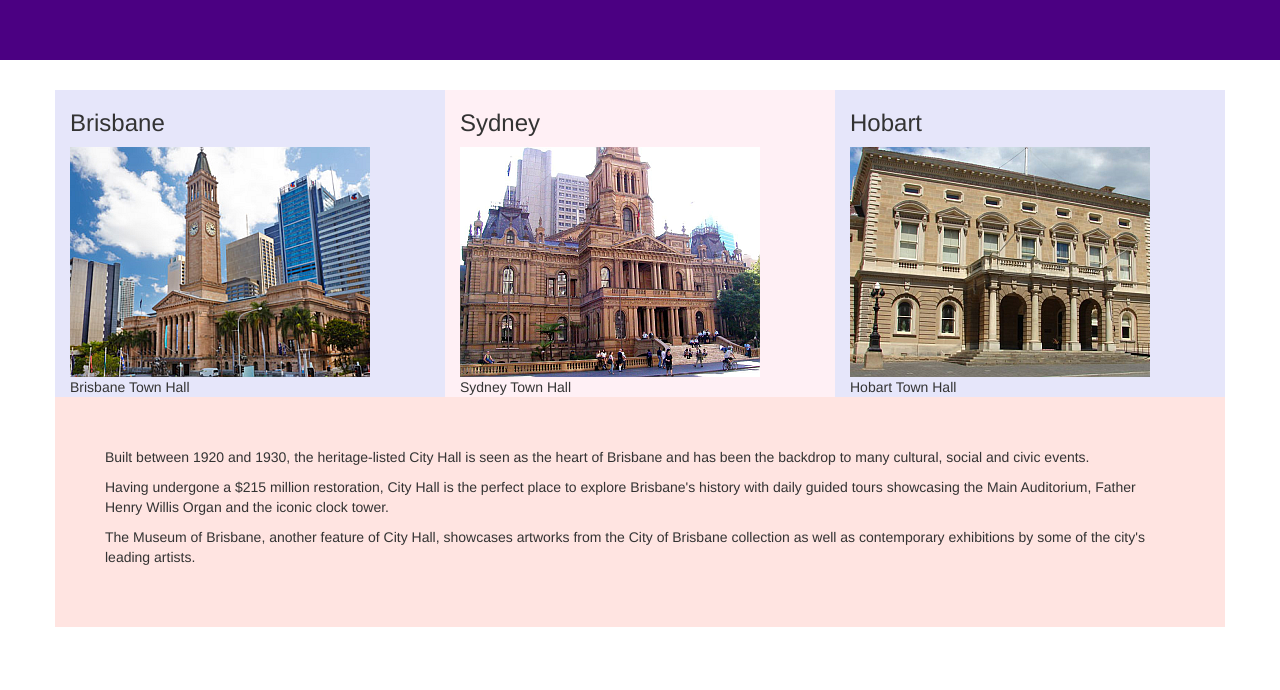
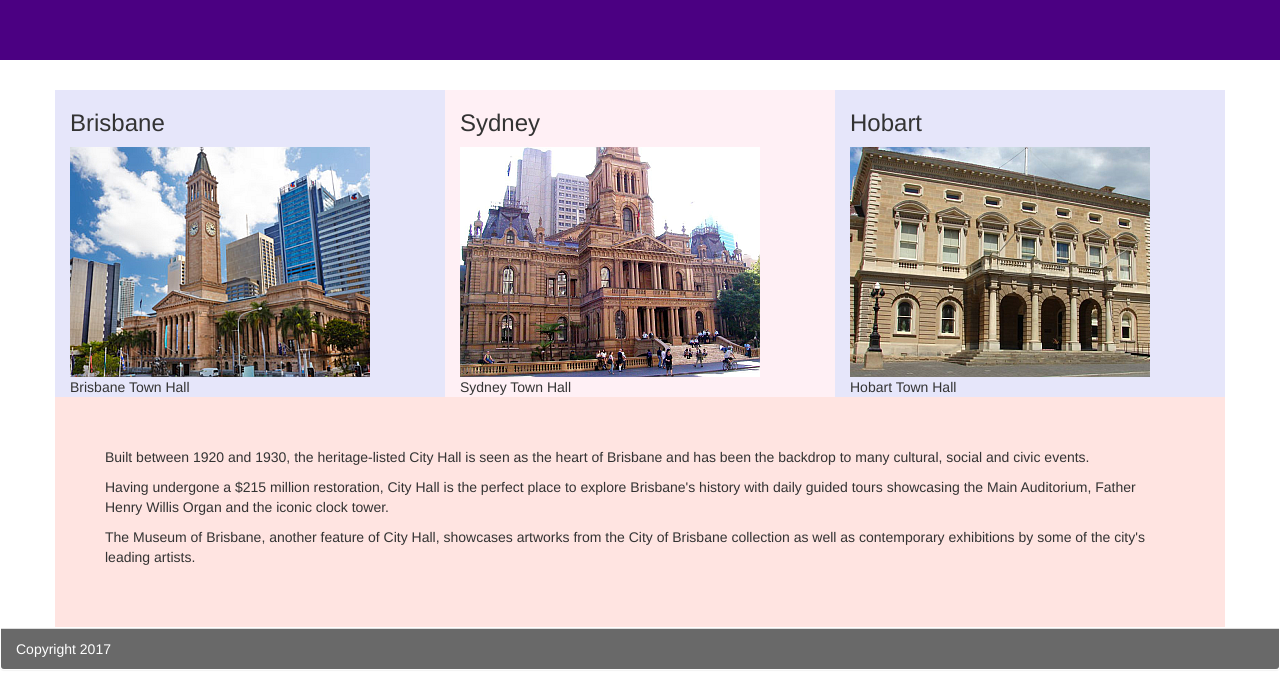
Before and after one commit to u3abris/bstrap, a plain HTML site: page index.html in a window 1280 px wide. Shown: the part 252-942 px from the top of the page. Before the commit the page ends 879 px from the top, so only its background shows below. Drawn offline with nearby package versions, Linux system fonts and the light colour scheme.

Commit message:
Update index.html

```diff
--- a/index.html
+++ b/index.html
@@ -17,6 +17,7 @@
   .bg2 { background-color:lavenderblush; }
   .bgpink { background-color:MistyRose; }
   .bgindigo { background-color:indigo; color: white; }
+  .bgdarkgrey { background-color:DimGrey; color: white; }
 </style>
 
 </head>
@@ -84,5 +85,9 @@
  <!-- end container -->
  </div>
 
+<!-- footer -->
+<div class="panel">
+  <div class="panel-footer bgdarkgrey">Copyright 2017</div>
+</div>
 </body>
 </html>
```
